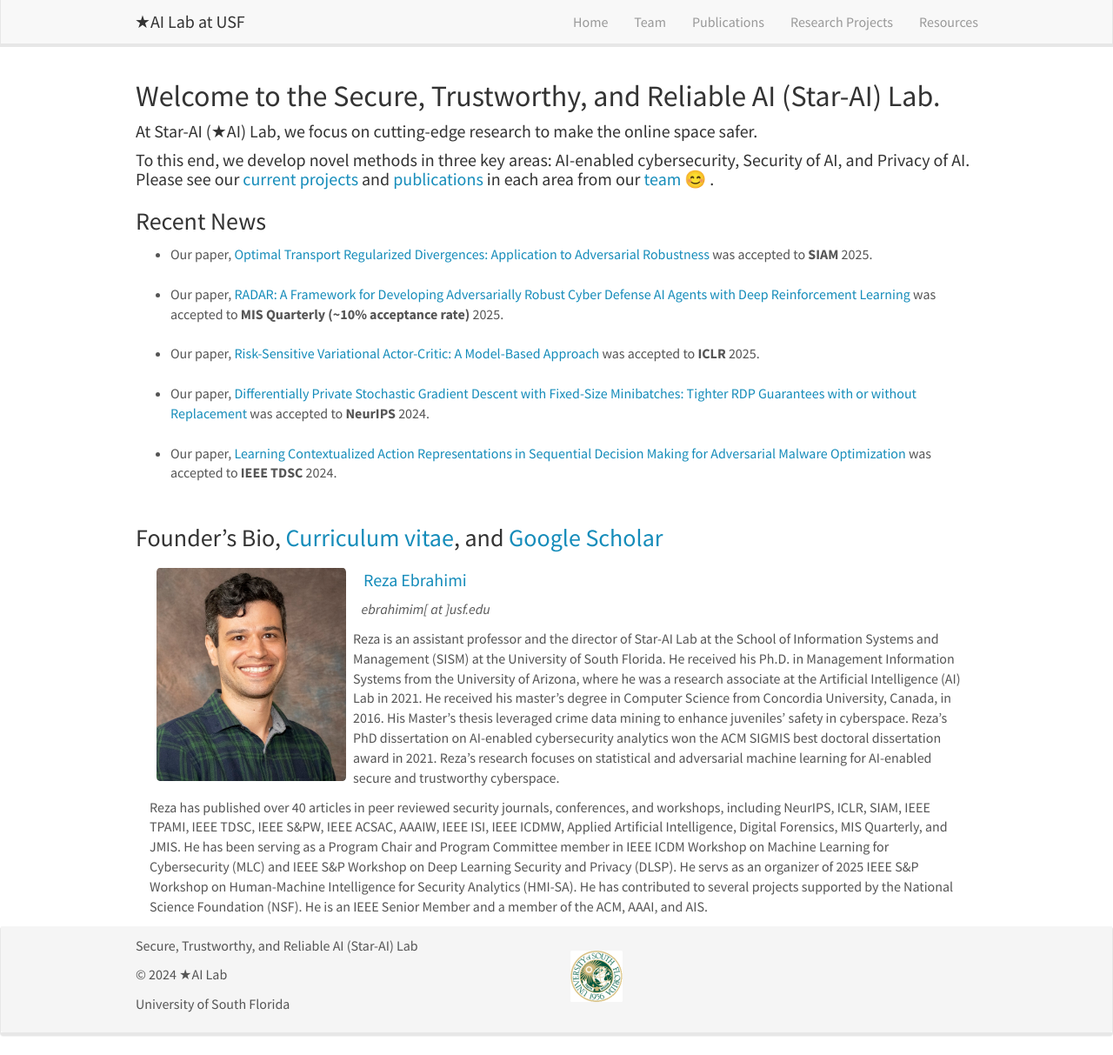
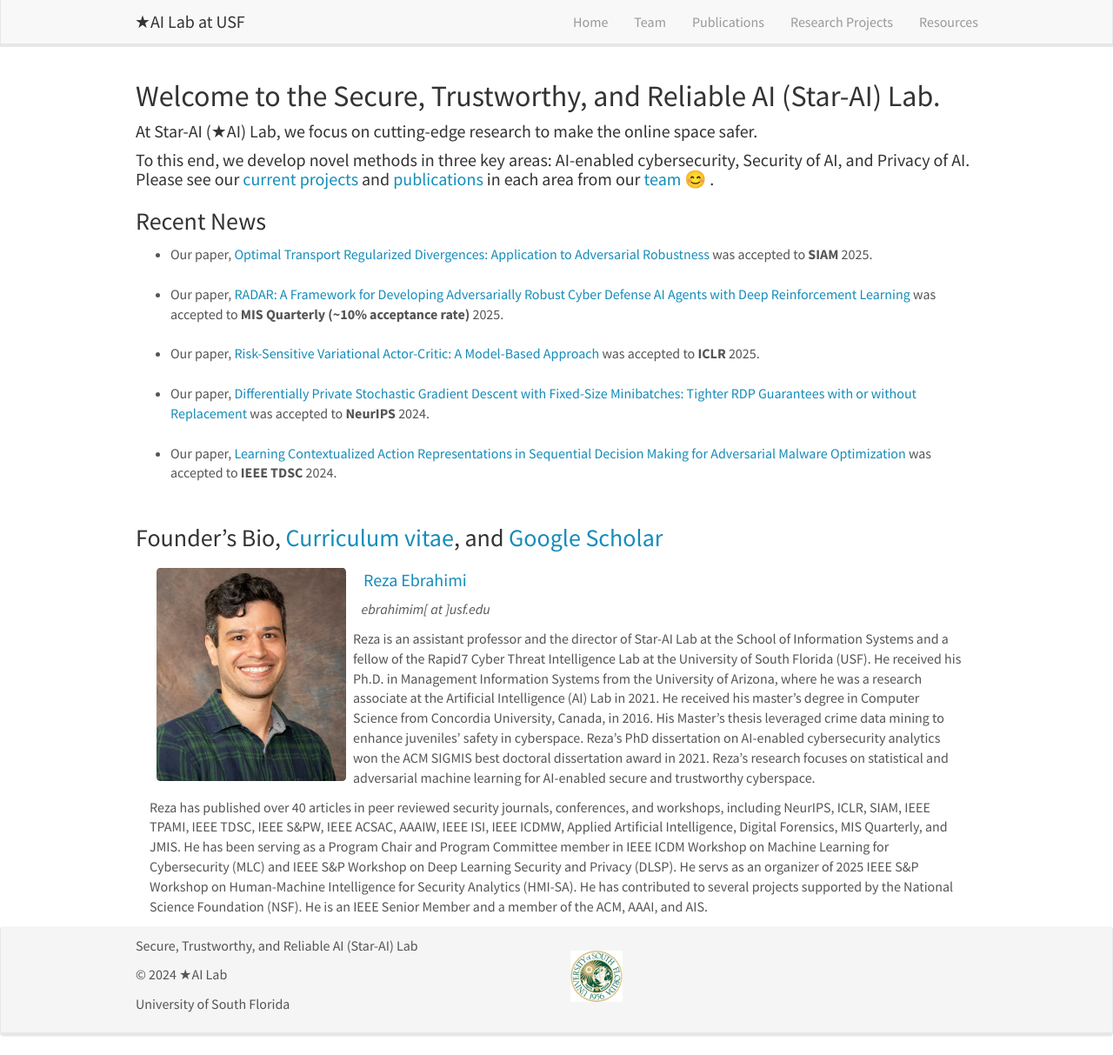
Before and after one commit to star-ailab/star-ailab.github.io, a Jekyll site: the page built from _pages/home.md, in a window 1280 px wide and 1213 px high. Shown: the whole window at 87% size. Built offline with Jekyll 4.4.1, drawn with Linux system fonts in a browser that asks for light colours; nearby versions of some CDN libraries.

Commit message:
Update home.md

```diff
--- a/_pages/home.md
+++ b/_pages/home.md
@@ -55,7 +55,7 @@
   <h4>&nbsp;&nbsp; <a href="https://scholar.google.com/citations?user=4DmURbEAAAAJ&hl=en"> Reza Ebrahimi </a></h4>
   <i>&nbsp;&nbsp; ebrahimim[ at ]usf.edu</i>
   <!--<p>&nbsp;&nbsp; Reza is an assistant professor and the director of Star-AI Lab at School of Information Systems and <br>&nbsp;&nbsp; Management (SISM) at the University of South Florida. He received his Ph.D. in Information Systems from <br>&nbsp;&nbsp; the University of Arizona, where he was a research assistant at the Artifical Intelligence (AI) Lab conducted <br>&nbsp;&nbsp; by Regents’ Professor Hsinchun Chen. In 2016, He received his Master's in Computer Science from <br>&nbsp;&nbsp; Concordia University in Montreal, Canada. His Ph.D. Thesis targets two interconnected research areas: <br>&nbsp;&nbsp; Security of AI and AI for Security. His Master's thesis leveraged crime data mining to enhance juveniles' <br>&nbsp;&nbsp; safety in the cyberspace.</p>-->
-  <p>Reza is an assistant professor and the director of Star-AI Lab at the School of Information Systems and Management (SISM) at the University of South Florida. He received his Ph.D. in Management Information Systems from the University of Arizona, where he was a research associate at the Artificial Intelligence (AI) Lab in 2021. He received his master’s degree in Computer Science from Concordia University, Canada, in 2016. His Master’s thesis leveraged crime data mining to enhance juveniles’ safety in cyberspace. Reza’s PhD dissertation on AI-enabled cybersecurity analytics won the ACM SIGMIS best doctoral dissertation award in 2021. Reza’s research focuses on statistical and adversarial machine learning for AI-enabled secure and trustworthy cyberspace.</p>
+  <p>Reza is an assistant professor and the director of Star-AI Lab at the School of Information Systems and a fellow of the Rapid7 Cyber Threat Intelligence Lab at the University of South Florida (USF). He received his Ph.D. in Management Information Systems from the University of Arizona, where he was a research associate at the Artificial Intelligence (AI) Lab in 2021. He received his master’s degree in Computer Science from Concordia University, Canada, in 2016. His Master’s thesis leveraged crime data mining to enhance juveniles’ safety in cyberspace. Reza’s PhD dissertation on AI-enabled cybersecurity analytics won the ACM SIGMIS best doctoral dissertation award in 2021. Reza’s research focuses on statistical and adversarial machine learning for AI-enabled secure and trustworthy cyberspace.</p>
   <p>Reza has published over 40 articles in peer reviewed security journals, conferences, and workshops, including NeurIPS, ICLR, SIAM, IEEE TPAMI, IEEE TDSC, IEEE S&PW, IEEE ACSAC, AAAIW, IEEE ISI, IEEE ICDMW, Applied Artificial Intelligence, Digital Forensics, MIS Quarterly, and JMIS. He has been serving as a Program Chair and Program Committee member in IEEE ICDM Workshop on Machine Learning for Cybersecurity (MLC) and IEEE S&P Workshop on Deep Learning Security and Privacy (DLSP). He servs as an organizer of 2025 IEEE S&P Workshop on Human-Machine Intelligence for Security Analytics (HMI-SA). He has contributed to several projects supported by the National Science Foundation (NSF). He is an IEEE Senior Member and a member of the ACM, AAAI, and AIS.</p>
 
 </div>
```
